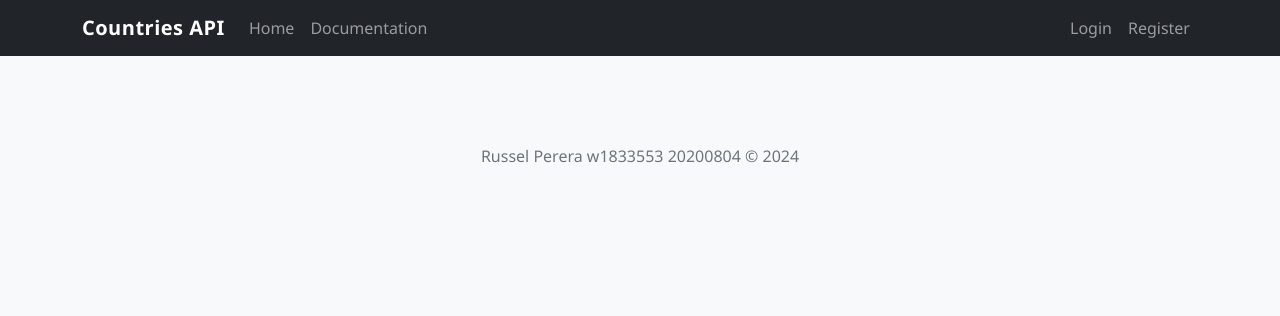
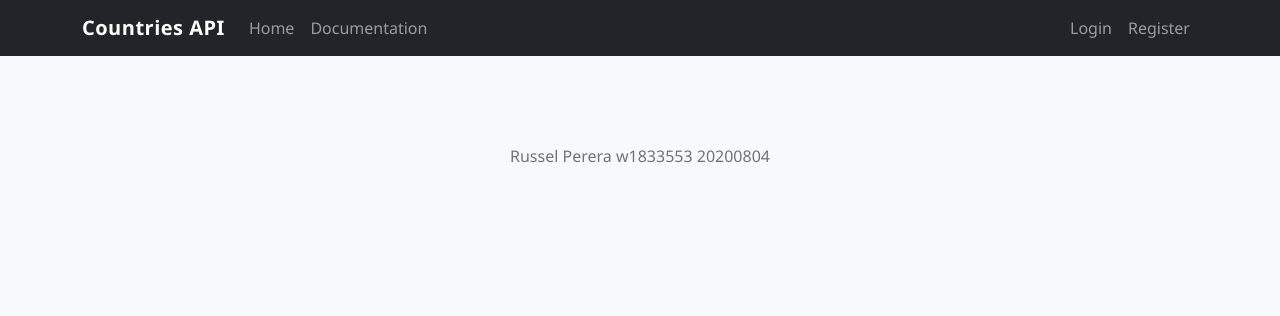
Before and after one commit to Russelrip/Rest-API-CW, a Flask app: page / in a window 1280 px wide. Shown: the top 316 px of the page. Run offline with Flask 2, Linux system fonts and the light colour scheme.

Commit message:
code refactor

```diff
--- a/templates/base.html
+++ b/templates/base.html
@@ -50,7 +50,7 @@
 
     <footer class="footer mt-5 py-3 bg-light">
         <div class="container text-center">
-            <span class="text-muted">Russel Perera w1833553 20200804 &copy; 2024</span>
+            <span class="text-muted">Russel Perera w1833553 20200804 </span>
         </div>
     </footer>
 
```
